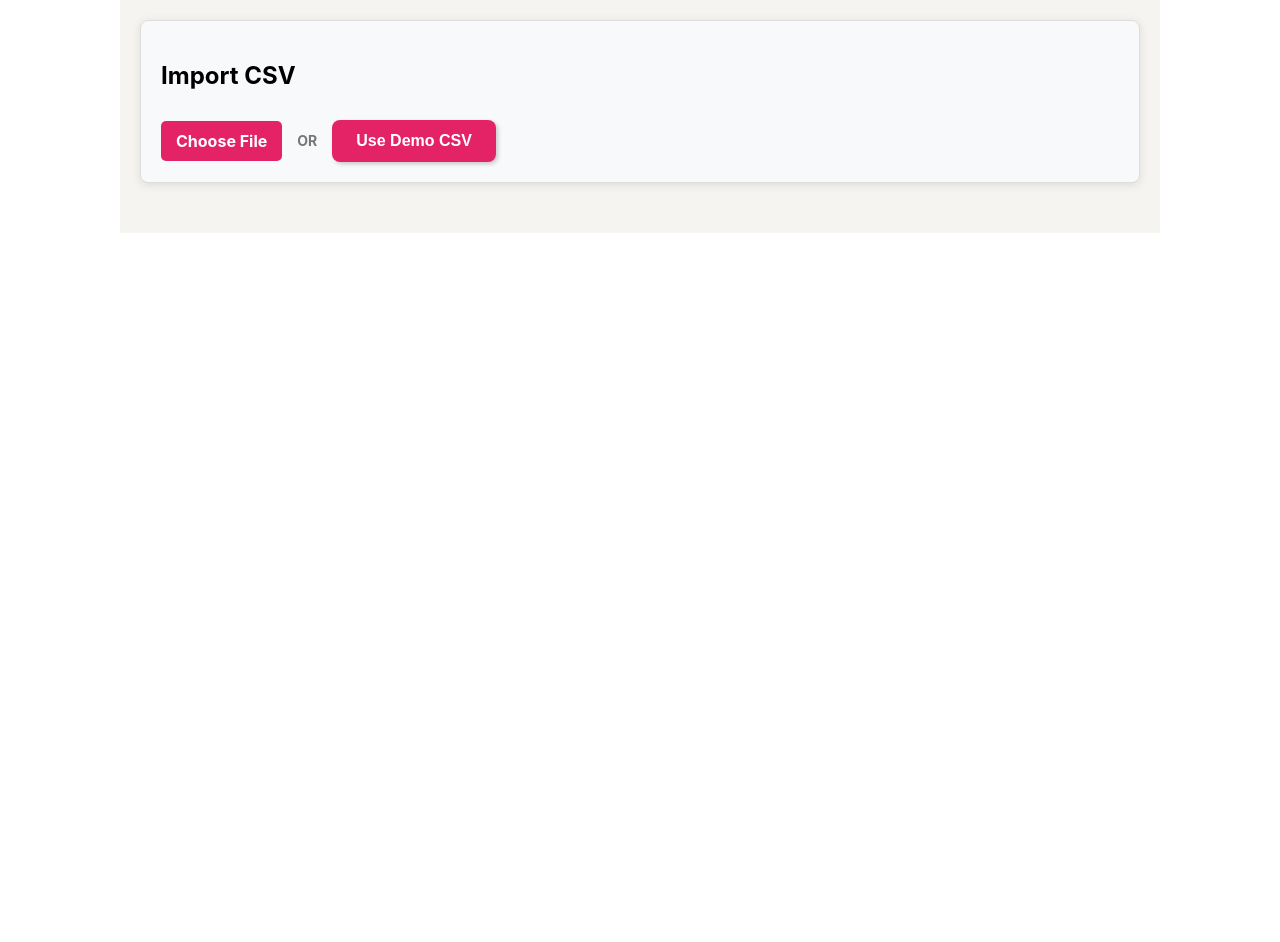
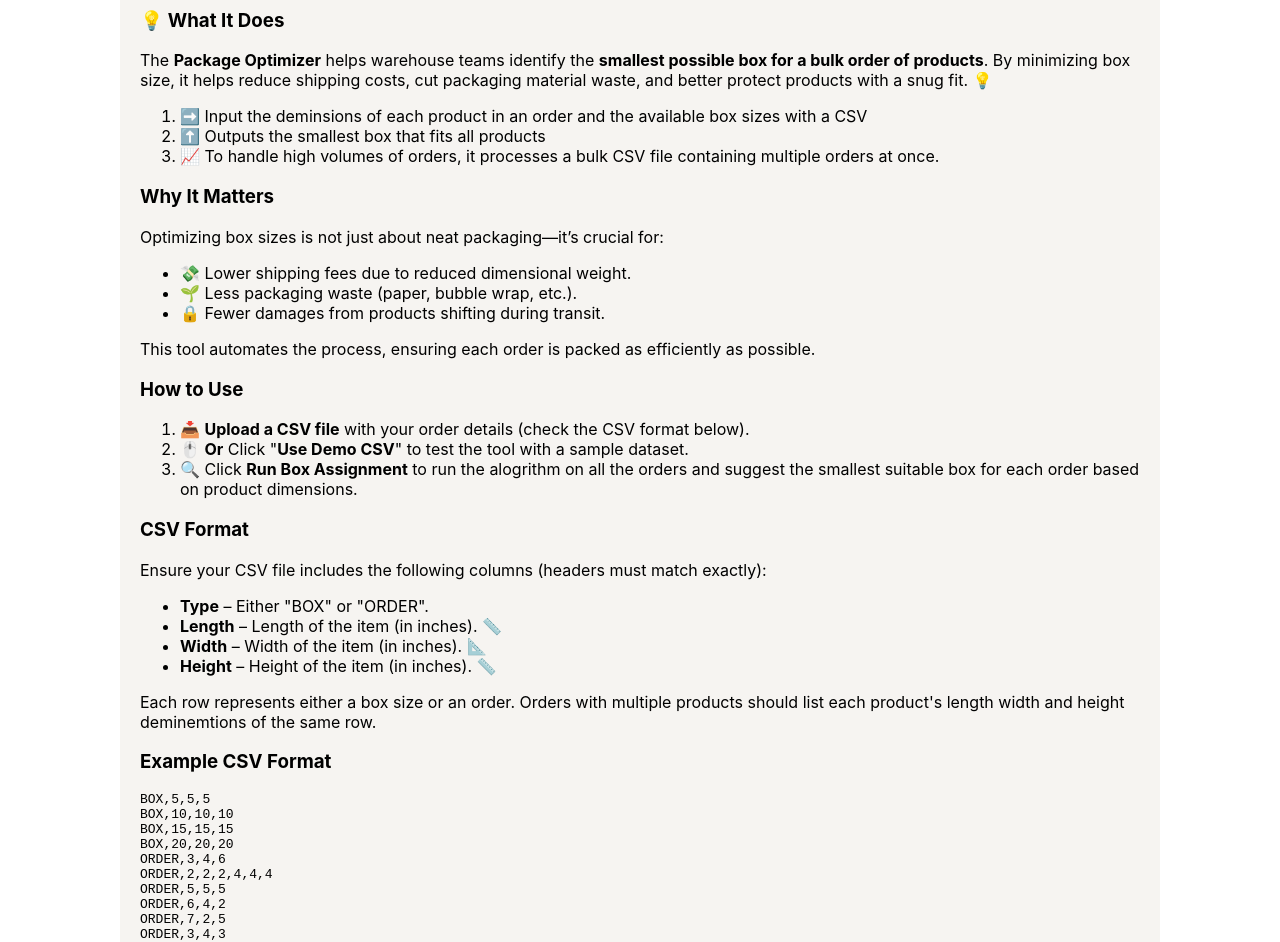
Before and after one commit to shreeti-patel/package-optimizer, a React (Create React App) app in the folder frontend-package-optimizer/frontend-package-optimizer/: page / in a window 1280 px wide. Shown: the part 420-1362 px from the top of the page. Before the commit the page ends 800 px from the top, so only its background shows below. Built offline with nearby package versions, Linux system fonts and the light colour scheme.

Commit message:
Added an introduction section to explain how to use the application

```diff
--- a/frontend-package-optimizer/frontend-package-optimizer/src/App.js
+++ b/frontend-package-optimizer/frontend-package-optimizer/src/App.js
@@ -174,7 +174,69 @@ function BoxOptimizer() {
     <div className="header-container">
 
     </div>
+    <section className="what-it-does">
+      <h3><strong> 💡 What It Does</strong></h3>
+      <p>The <strong>Package Optimizer</strong> helps warehouse teams identify the <strong>smallest possible box for a bulk order of products</strong>. By minimizing box size, it helps reduce shipping costs, cut packaging material waste, and better protect products with a snug fit. 💡</p>
 
+      <ol>
+        <li>➡️ Input the deminsions of each product in an order and the available box sizes with a CSV</li>
+        <li>⬆️ Outputs the smallest box that fits all products </li>
+        <li>📈 To handle high volumes of orders, it processes a bulk CSV file containing multiple orders at once.</li>
+      </ol>
+    </section>
+
+    <section className="why-it-matters">
+      <h3><strong>Why It Matters</strong></h3>
+      <p>Optimizing box sizes is not just about neat packaging—it’s crucial for:</p>
+      <ul>
+        <li>💸 Lower shipping fees due to reduced dimensional weight.</li>
+        <li>🌱 Less packaging waste (paper, bubble wrap, etc.).</li>
+        <li>🔒 Fewer damages from products shifting during transit.</li>
+      </ul>
+      <p>This tool automates the process, ensuring each order is packed as efficiently as possible.</p>
+    </section>
+
+    <section className="how-to-use">
+      <h3><strong>How to Use</strong></h3>
+      <ol>
+        <li>📥 <strong>Upload a CSV file</strong> with your order details (check the CSV format below).</li>
+        <li>🖱️ <strong>Or</strong> Click "<strong>Use Demo CSV</strong>" to test the tool with a sample dataset.</li>
+        <li>🔍 Click <strong>Run Box Assignment</strong> to run the alogrithm on all the orders and suggest the smallest suitable box for each order based on product dimensions.</li>
+      </ol>
+    </section>
+
+    <section className="csv-format">
+      <h3><strong>CSV Format</strong></h3>
+      <p>Ensure your CSV file includes the following columns (headers must match exactly):</p>
+      <ul>
+        <li><strong>Type</strong> – Either "BOX" or "ORDER".</li>
+        <li><strong>Length</strong> – Length of the item (in inches). 📏</li>
+        <li><strong>Width</strong> – Width of the item (in inches). 📐</li>
+        <li><strong>Height</strong> – Height of the item (in inches). 📏</li>
+      </ul>
+      <p>Each row represents either a box size or an order. Orders with multiple products should list each product's length width and height deminemtions of the same row.</p>
+    </section>
+
+    <section className="example-csv">
+      <h3><strong>Example CSV Format</strong></h3>
+      <pre>
+{`BOX,5,5,5
+BOX,10,10,10
+BOX,15,15,15
+BOX,20,20,20
+ORDER,3,4,6
+ORDER,2,2,2,4,4,4
+ORDER,5,5,5
+ORDER,6,4,2
+ORDER,7,2,5
+ORDER,3,4,3
+ORDER,12,12,12`}
+      </pre>
+    </section>
+
+    <section className="final-note">
+      <p>Once you upload your file, the Package Optimizer will return the optimal box size for each order, helping you ship smarter, not harder! 📦</p>
+    </section>
   {/* File Upload Section */}
     <div className="section file-upload">
       <h2>Import CSV</h2>
```
